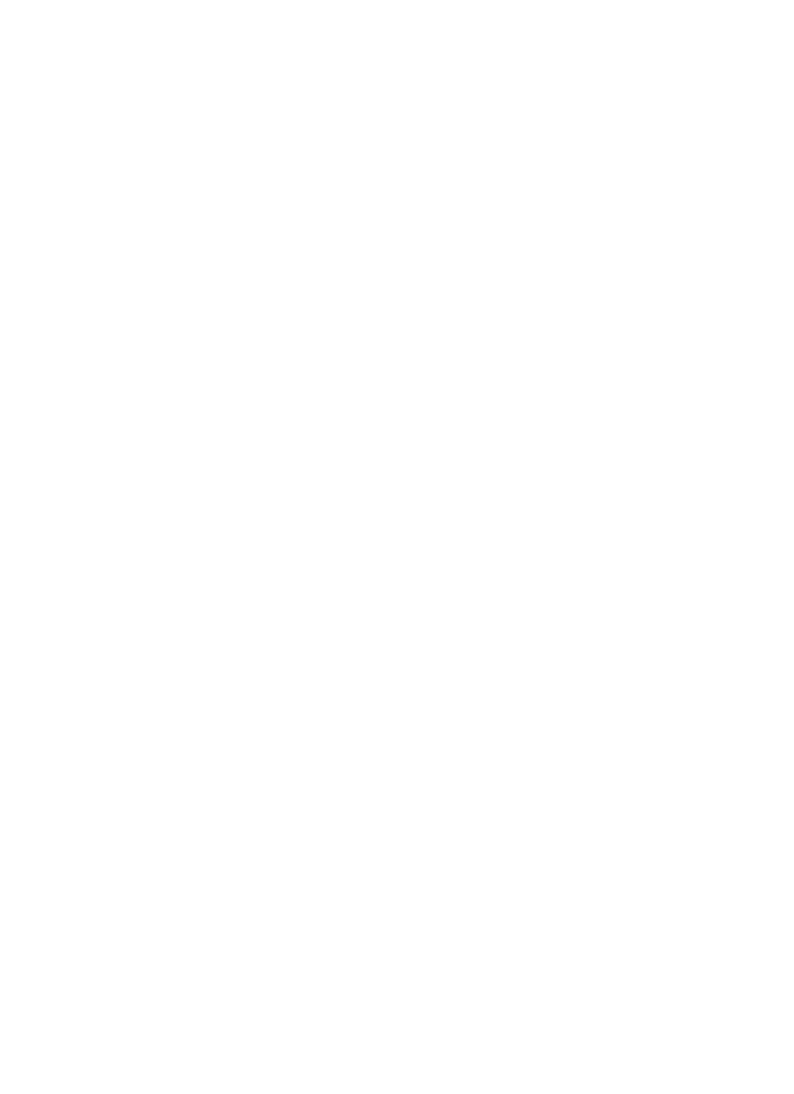
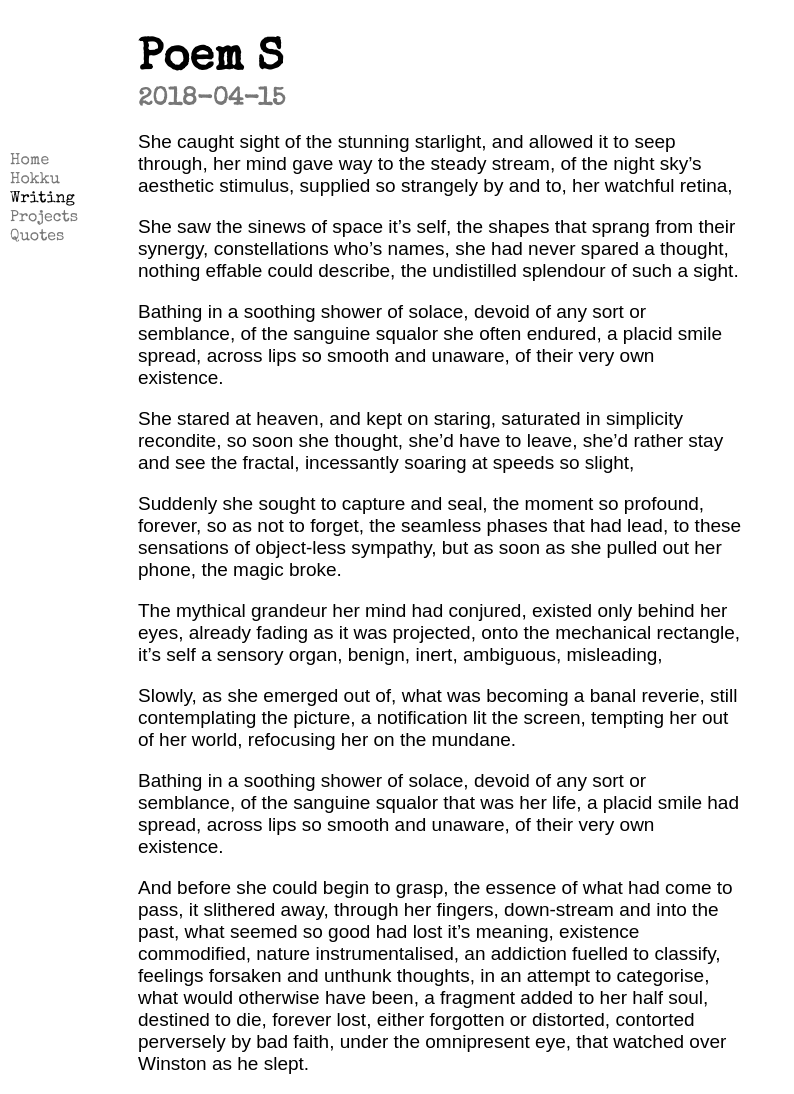
Before and after one commit to dcxSt/pfb-mod, a Gatsby site: page /writing/poem-s in a window 1280 px wide. Before the commit this address had no page. Shown: the whole page, without its empty margins (0-794 px from the left). Before the commit the page ends 800 px from the top, so only its background shows below. Built offline with nearby package versions, Linux system fonts and the light colour scheme; Gatsby itself is replaced by a stand-in of ours; a web font is replaced by a local one.

Commit message:
added poem, made minor changes to quotes.js and hokku.json

```diff
--- /dev/null
+++ b/src/pages/writing/poem-s.md
@@ -0,0 +1,79 @@
+---
+title: "Poem S"
+type: "poem"
+author: "Stephen Fay"
+date: "2018-04-15"
+---
+
+She caught sight of the stunning starlight,
+and allowed it to seep through,
+her mind gave way to the steady stream,
+of the night sky’s aesthetic stimulus,
+supplied so strangely by and to,
+her watchful retina,
+
+She saw the sinews of space it’s self,
+the shapes that sprang from their synergy,
+constellations who’s names,
+she had never spared a thought,
+nothing effable could describe,
+the undistilled splendour of such a sight.
+
+Bathing in a soothing shower of solace,
+devoid of any sort or semblance,
+of the sanguine squalor she often endured,
+a placid smile spread,
+across lips so smooth and unaware,
+of their very own existence.
+
+She stared at heaven, and kept on staring,
+saturated in simplicity recondite,
+so soon she thought, she’d have to leave,
+she’d rather stay and see the fractal,
+incessantly soaring at speeds so slight,
+
+Suddenly she sought to capture and seal,
+the moment so profound,
+forever, so as not to forget,
+the seamless phases that had lead,
+to these sensations of object-less sympathy,
+but as soon as she pulled out her phone,
+the magic broke.
+
+The mythical grandeur her mind had conjured,
+existed only behind her eyes,
+already fading as it was projected,
+onto the mechanical rectangle,
+it’s self a sensory organ,
+benign, inert, ambiguous, misleading,
+
+Slowly, as she emerged out of,
+what was becoming a banal reverie,
+still contemplating the picture,
+a notification lit the screen,
+tempting her out of her world,
+refocusing her on the mundane.
+
+Bathing in a soothing shower of solace,
+devoid of any sort or semblance,
+of the sanguine squalor that was her life,
+a placid smile had spread,
+across lips so smooth and unaware,
+of their very own existence.
+
+And before she could begin to grasp,
+the essence of what had come to pass,
+it slithered away, through her fingers,
+down-stream and into the past,
+what seemed so good had lost it’s meaning,
+existence commodified, nature instrumentalised,
+an addiction fuelled to classify,
+feelings forsaken and unthunk thoughts,
+in an attempt to categorise,
+what would otherwise have been,
+a fragment added to her half soul,
+destined to die, forever lost,
+either forgotten or distorted,
+contorted perversely by bad faith,
+under the omnipresent eye,
+that watched over Winston as he slept.
--- a/src/pages/writing/some-thoughts-on-zen-meditation.md
+++ b/src/pages/writing/some-thoughts-on-zen-meditation.md
@@ -1,8 +1,7 @@
 ---
 title: Some thoughts on Zen and Meditation.
-author: Steve
+author: Stephen Fay
 type: blog
-layout: post
 date: "2021-04-11"
 ---
 
```
Also changed, not shown: src/content/hokku.json (+4 -4 lines), src/pages/quotes.js (+10 -4 lines).
